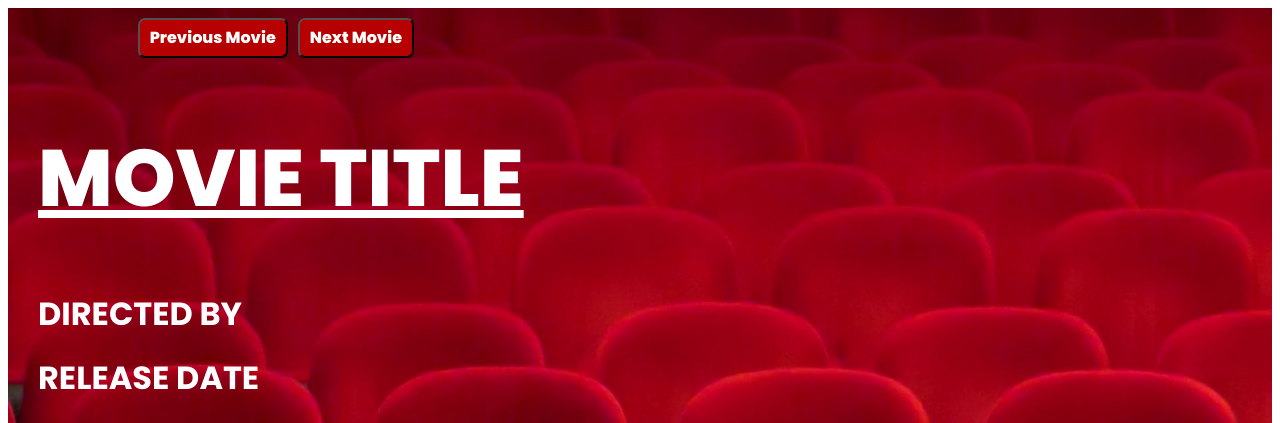
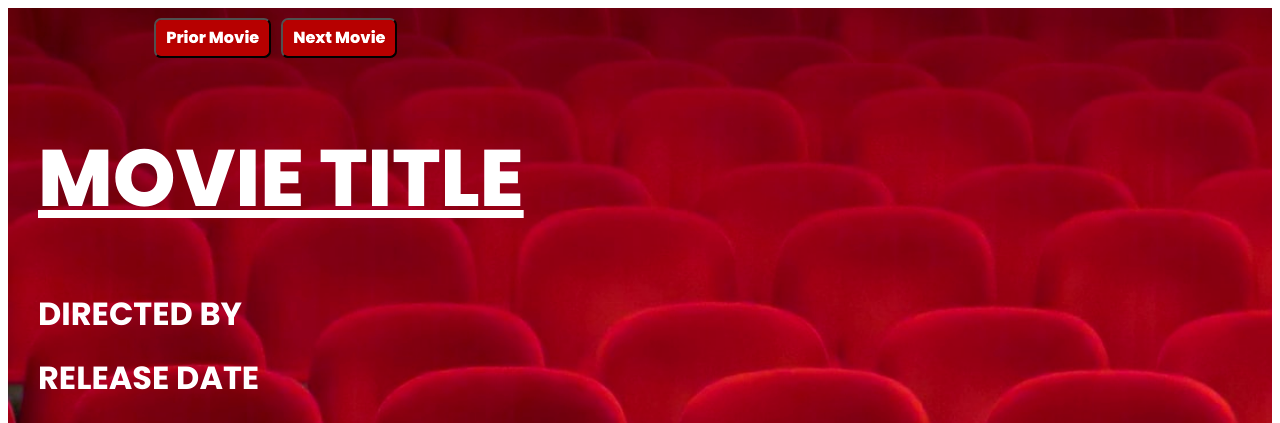
Before and after one commit to Aminizle/Marvel, a website: page index.html in a window 1280 px wide. Shown: the top 423 px of the page. Drawn offline with Linux system fonts and the light colour scheme; no server answers.

Commit message:
added bootstrap and fixed button sizing issue

```diff
--- a/index.html
+++ b/index.html
@@ -24,8 +24,8 @@
         </div>
         <div class="left">
           <div class="nav">
-            <button class="backBtn">Previous Movie</button>
-            <button class="forwardBtn">Next Movie</button>
+            <button class="backBtn btn btn-danger">Prior Movie</button>
+            <button class="forwardBtn btn btn-danger">Next Movie</button>
           </div>
           <h1 class="mTitle">Movie Title</h1>
           <h3 class="directed">Directed by</h3>
@@ -83,7 +83,7 @@
             </li>
             <li>
               <a
-                href="https://github.com/Aminizle/travel-site"
+                href="https://github.com/Aminizle/Marvel"
                 target="blank"
                 title="View this on Github"
                 ><i class="fa-brands fa-github"></i
--- /dev/null
+++ b/package.json
@@ -0,0 +1,5 @@
+{
+  "dependencies": {
+    "bootstrap": "^5.2.3"
+  }
+}
```
Also changed, not shown: 2 other files.
